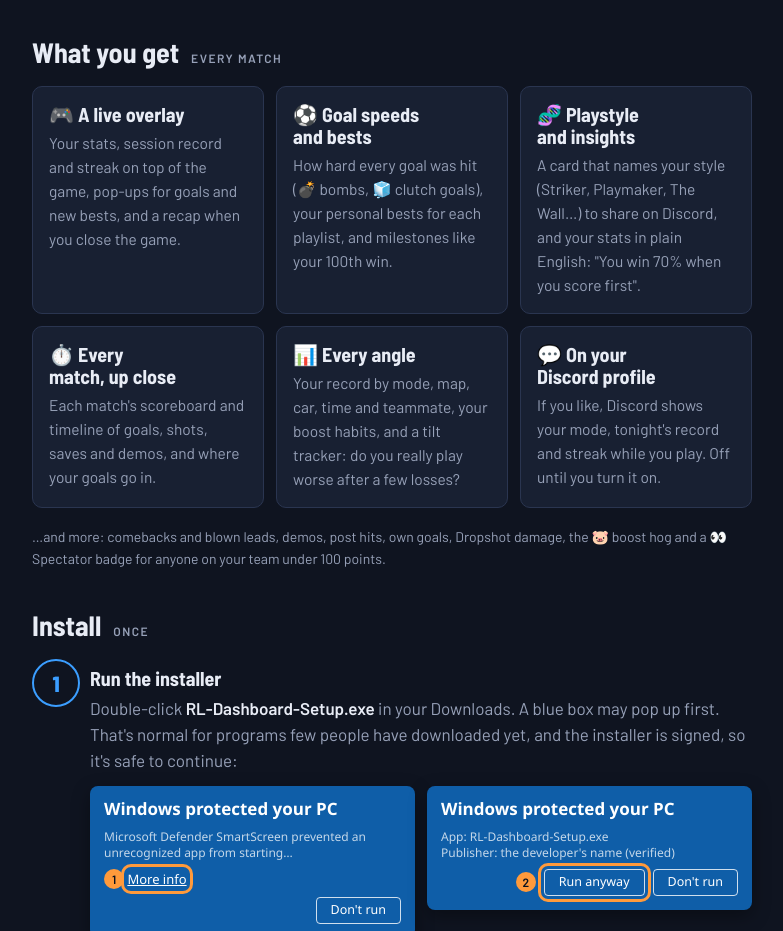
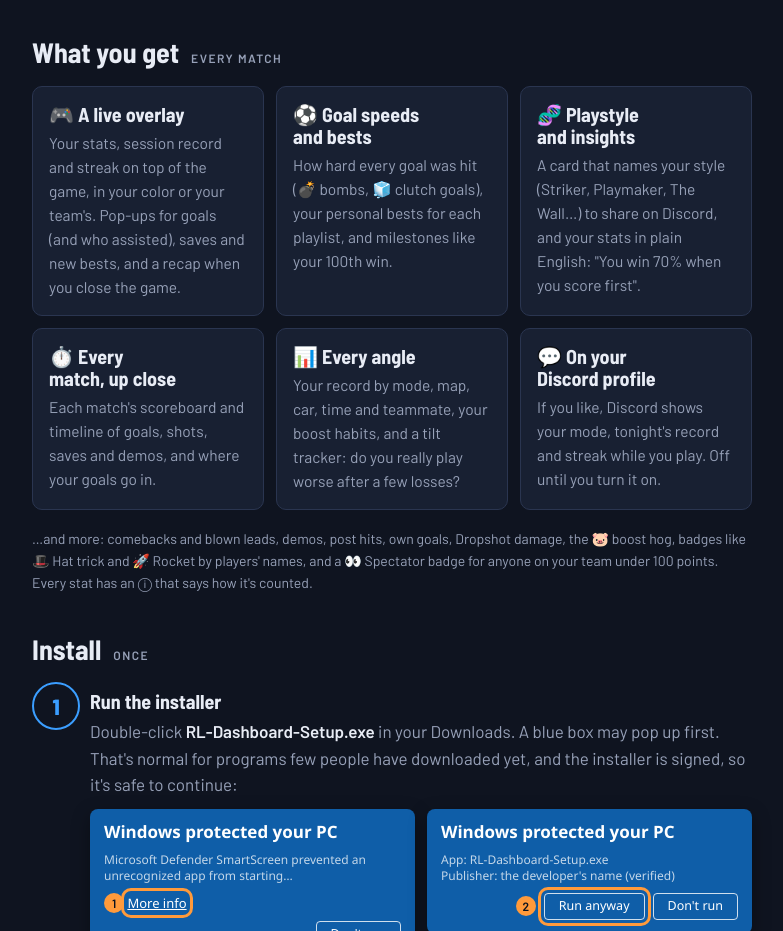
Before and after one commit to ebierman26/rl-dashboard-kit, a plain HTML site: page index.html in a window 1280 px wide. Shown: the part 1245-2176 px from the top of the page, without its empty margins (248-1031 px from the left). Drawn offline with Linux system fonts and the light colour scheme; no server answers.

```diff
--- a/index.html
+++ b/index.html
@@ -277,7 +277,7 @@
     <div class="grid">
       <div class="card">
         <h3>🎮 A live overlay</h3>
-        <p>Your stats, session record and streak on top of the game, pop-ups for goals and new bests, and a recap when you close the game.</p>
+        <p>Your stats, session record and streak on top of the game, in your color or your team's. Pop-ups for goals (and who assisted), saves and new bests, and a recap when you close the game.</p>
       </div>
       <div class="card">
         <h3>⚽ Goal speeds and bests</h3>
@@ -300,7 +300,7 @@
         <p>If you like, Discord shows your mode, tonight's record and streak while you play. Off until you turn it on.</p>
       </div>
     </div>
-    <p class="small">…and more: comebacks and blown leads, demos, post hits, own goals, Dropshot damage, the 🐷 boost hog and a 👀 Spectator badge for anyone on your team under 100 points.</p>
+    <p class="small">…and more: comebacks and blown leads, demos, post hits, own goals, Dropshot damage, the 🐷 boost hog, badges like 🎩 Hat trick and 🚀 Rocket by players' names, and a 👀 Spectator badge for anyone on your team under 100 points. Every stat has an ⓘ that says how it's counted.</p>
   </section>
 
   <section aria-labelledby="install">
```
